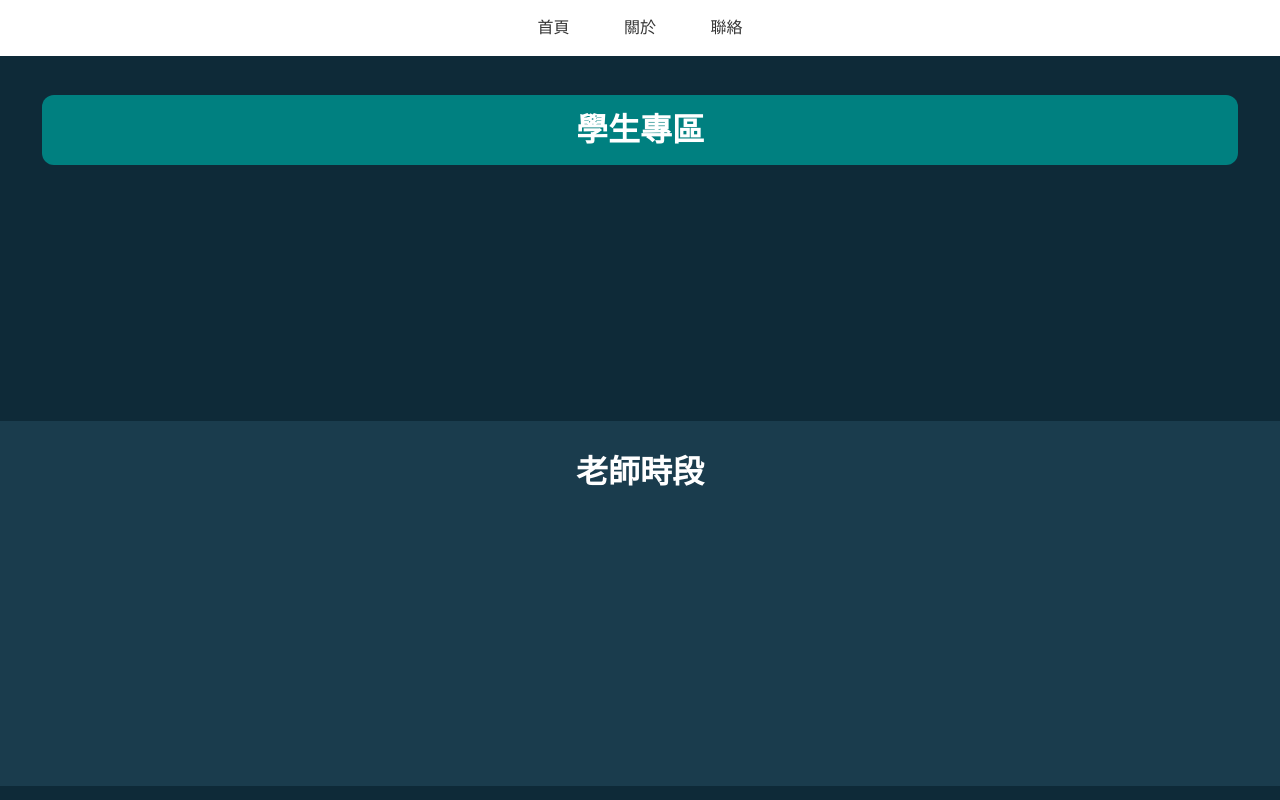
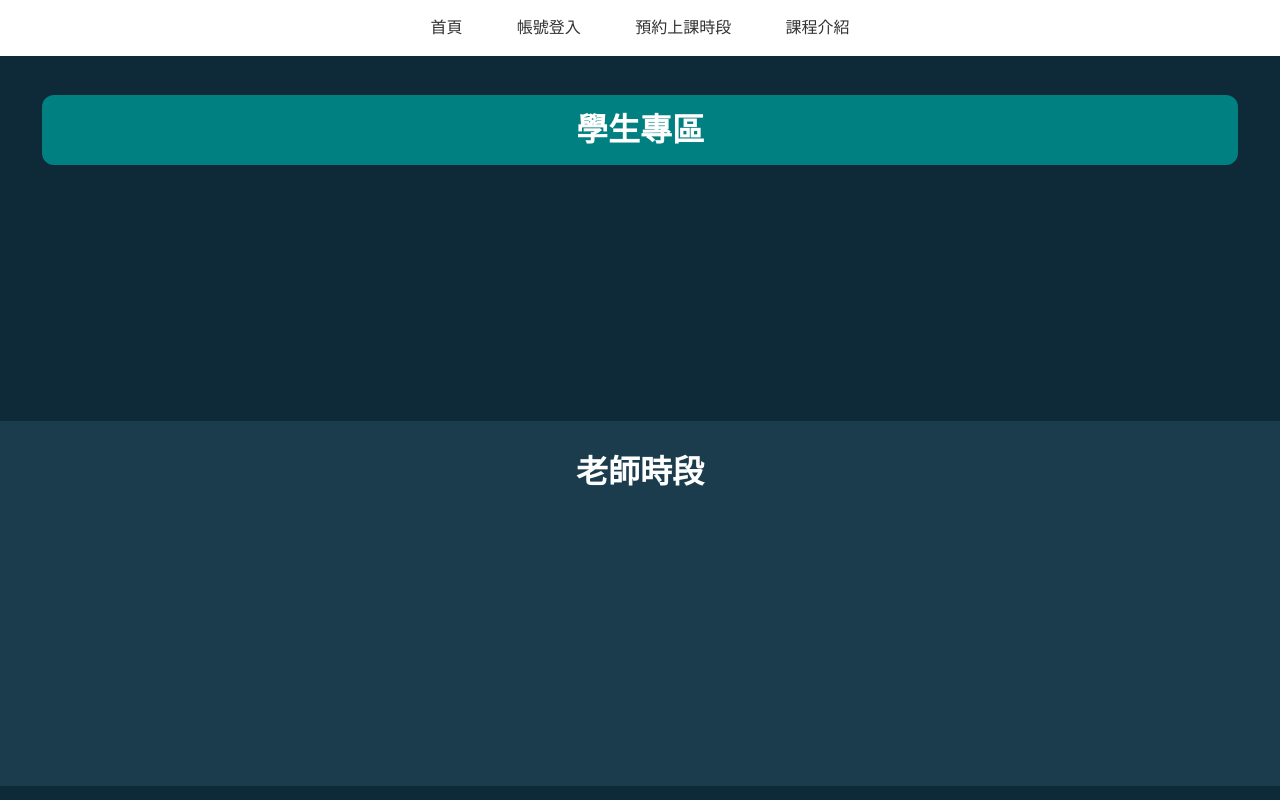
Before and after one commit to tzuchientseng/tutor, a Vue app: page /student-area in a window 1280 px wide. Before the commit this address had no page. Built offline with nearby package versions, Linux system fonts and the light colour scheme.

Commit message:
style: HambugerButton.vue

```diff
--- a/src/App.vue
+++ b/src/App.vue
@@ -2,7 +2,6 @@
 import { ref, onMounted } from 'vue'
 import { RouterView } from 'vue-router'
 
-// 狀態控制
 const showIntro = ref(true)
 const showMain = ref(false)
 const displayedText = ref('')
@@ -13,6 +12,13 @@ const showAuthor = ref(false)
 const greet = "學習的最佳夥伴 !"
 
 onMounted(() => {
+  const hasSeenIntro = sessionStorage.getItem('hasSeenIntro')
+
+  if (hasSeenIntro) {
+    showIntro.value = false
+    showMain.value = true
+    fadeIn.value = true
+  } else {
     let index = 0
     const interval = setInterval(() => {
       displayedText.value = greet.slice(0, index + 1)
@@ -33,6 +39,9 @@ onMounted(() => {
         }, 1000)
       }
     }, 70)
+
+    sessionStorage.setItem('hasSeenIntro', 'true')
+  }
 
   // 預加載頁面組件資源
   import('./views/MainView.vue')
@@ -85,7 +94,6 @@ onMounted(() => {
   animation: fadeInAnim 1.2s forwards;
 }
 
-/* 作者小字：一開始透明不顯示 */
 .author-text {
   margin-top: 1rem;
   font-size: 1rem;
@@ -96,7 +104,6 @@ onMounted(() => {
   transform: translateY(10px);
 }
 
-/* 顯示動畫 */
 .author-visible {
   opacity: 1;
   visibility: visible;
--- a/src/components/HamburgerButton.vue
+++ b/src/components/HamburgerButton.vue
@@ -40,8 +40,9 @@ onBeforeUnmount(() => {
     <!-- 導覽連結 -->
     <ul v-if="isOpen || isDesktop" class="nav-links">
       <li><RouterLink to="/">首頁</RouterLink></li>
-      <li><RouterLink to="/about">關於</RouterLink></li>
-      <li><RouterLink to="/contact">聯絡</RouterLink></li>
+      <li><RouterLink to="/login">帳號登入</RouterLink></li>
+      <li><RouterLink :to="{ name: 'Booking' }">預約上課時段</RouterLink></li>
+      <li><RouterLink :to="{ name: 'CourseIntro' }">課程介紹</RouterLink></li>
     </ul>
   </nav>
 </template>
@@ -60,7 +61,7 @@ onBeforeUnmount(() => {
 /* 漢堡按鈕 */
 .menu-icon {
   width: 40px;
-  height: 40px;
+  height: 30px;
   display: flex;
   flex-direction: column;
   justify-content: space-between;
@@ -71,7 +72,7 @@ onBeforeUnmount(() => {
 }
 
 .bar {
-  width: 40px;
+  width: 34px;
   height: 5px;
   background-color: #333;
   border-radius: 5px;
@@ -79,7 +80,7 @@ onBeforeUnmount(() => {
 }
 
 .menu-icon.active .top {
-  transform: translateY(17px) rotate(45deg);
+  transform: translateY(7px) rotate(45deg);
 }
 
 .menu-icon.active .middle {
--- a/src/router/index.ts
+++ b/src/router/index.ts
@@ -42,6 +42,16 @@ const router = createRouter({
       name: 'auth',
       component: Login,
     },
+    {
+      path: '/booking',
+      name: 'Booking',
+      component: Login,
+    },
+    {
+      path: '/courses',
+      name: 'CourseIntro',
+      component: MainView,
+    }
   ],
 })
 
```
Lines whose indentation alone changed are shown as unchanged.
